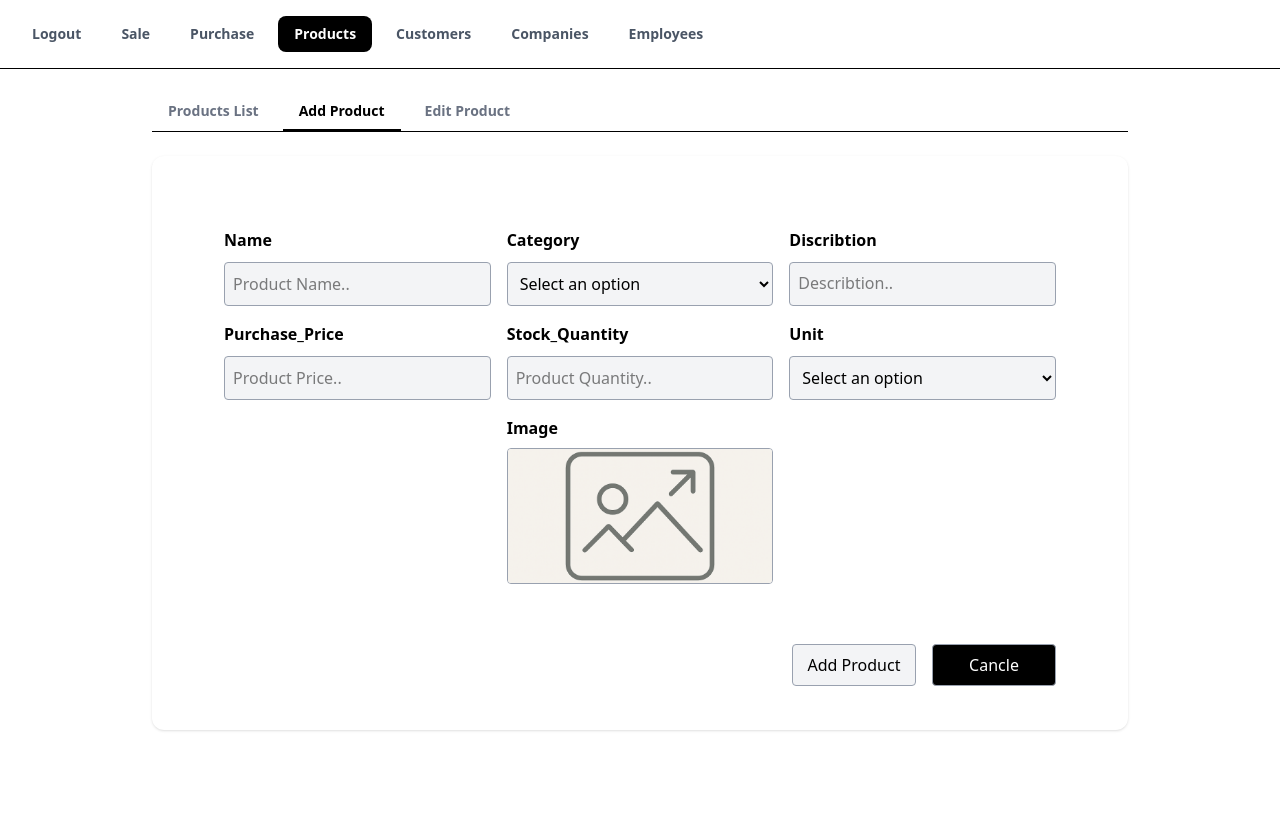
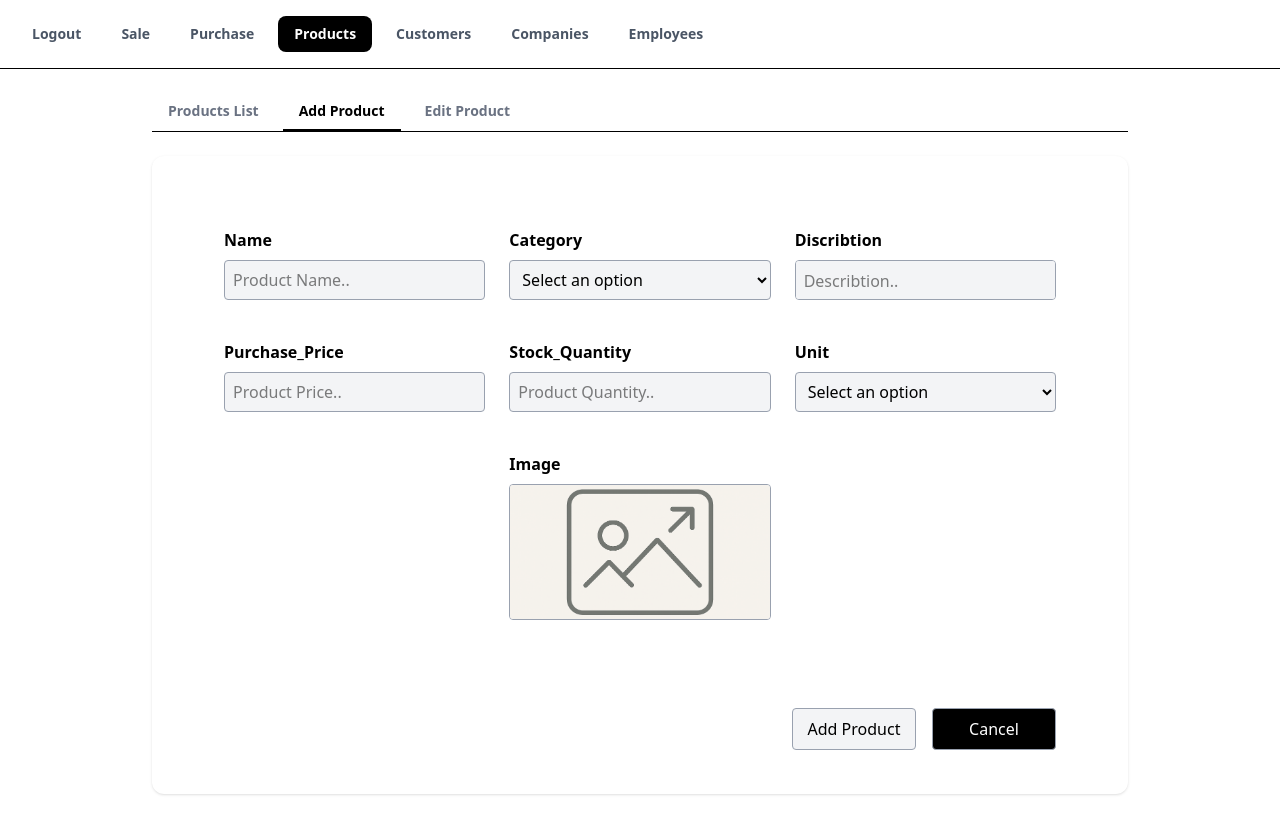
Before and after one commit to Malek1921/Sarf, a React (Vite) app: page /products in a window 1280 px wide. Both pictures are taken after typing "Sample" into the empty fields and a click on the button "Add Product". Built offline with nearby package versions, Linux system fonts and the light colour scheme.

Commit message:
addProduct logic was updated

```diff
--- a/src/App.jsx
+++ b/src/App.jsx
@@ -1,4 +1,4 @@
-import { BrowserRouter, useLocation } from "react-router";
+import { BrowserRouter } from "react-router";
 import ProjectRoutes from "./features/routes/ProjectRoutes";
 import Header from "./features/shared/Header";
 import { ToastContainer } from "react-toastify";
--- a/src/features/products/components/addProducts/AddProduct.jsx
+++ b/src/features/products/components/addProducts/AddProduct.jsx
@@ -1,12 +1,15 @@
-import React, { useState } from 'react'
+import React from 'react'
+import { useForm, Controller } from 'react-hook-form';
 import Inputes from './components/Inputes'
 import ImageBar from './components/ImageBar'
 import Button from './components/Button';
 import Select from './components/Select';
+import { toast, ToastContainer } from 'react-toastify';
+import 'react-toastify/dist/ReactToastify.css';
 
 function AddProduct() {
-
-    const initialValues = {
+    const { handleSubmit, control, reset, formState: { errors } } = useForm({
+        defaultValues: {
             name: '',
             category: '',
             discribtion: '',
@@ -15,42 +18,126 @@ function AddProduct() {
             unit: '',
             image: './DefaultProductImage.png'
         }
+    });
 
-    const [inputeValues, setInputeValues] = useState(initialValues)
+    const onValid = (data) => {
+        toast.success("Product added successfully!");
+        console.log(data);
+        reset();
+    };
 
+    const onInvalid = () => {
+        toast.error("Please fill in all required fields.");
+    };
 
     return (
-        <>
-            <div className='h-full p-10 grid grid-cols-3 grid-rows-4'>
-                <Inputes value={inputeValues.name} label={'Name'} inputValue={setInputeValues} placeholder={'Product Name..'} />
-                <Select value={inputeValues.category} inputValue={setInputeValues} label={'Category'} options={[
-                    'Electronic',
-                    'Clouthes',
-                    'Foods',
-                    'Drinks',
-                    'Shoes',
+        <form onSubmit={handleSubmit(onValid, onInvalid)}>
+            <div className='h-full p-10 grid grid-cols-3 grid-rows-4 gap-2'>
+
+                <div>
+                    <Controller
+                        name="name"
+                        control={control}
+                        rules={{ required: "This field can't be empty." }}
+                        render={({ field }) => (
+                            <Inputes {...field} label="Name" placeholder="Product Name.."
+                                className={errors.name ? "border-red-500 focus:border-red-600" : ""} />
+                        )}
+                    />
+                    <div className="h-4">
+                        {errors.name && <p className="text-red-500 pl-3 text-xs">{errors.name.message}</p>}
+                    </div>
+                </div>
+
+                <div>
+                    <Controller
+                        name="category"
+                        control={control}
+                        rules={{ required: "This field can't be empty." }}
+                        render={({ field }) => (
+                            <Select {...field} label="Category" options={[
+                                'Electronic', 'Clouthes', 'Foods', 'Drinks', 'Shoes'
+                            ]} className={errors.category ? "border-red-500  focus:border-red-600" : ""} />
+                        )}
+                    />
+                    <div className="h-4">
+                        {errors.category && <p className="text-red-500 pl-3 text-xs">{errors.category.message}</p>}
+                    </div>
+                </div>
+
+                <div>
+                    <Controller
+                        name="discribtion"
+                        control={control}
+                        render={({ field }) => (
+                            <Inputes {...field} label="Discribtion" placeholder="Describtion.." tArea />
+                        )}
+                    />
+                    <div className="h-4"></div>
+                </div>
+
+                <div>
+                    <Controller
+                        name="purchase_price"
+                        control={control}
+                        rules={{ required: "This field can't be empty." }}
+                        render={({ field }) => (
+                            <Inputes {...field} type={'number'} label="Purchase_Price" placeholder="Product Price.."
+                                className={errors.purchase_price ? "border-red-500  focus:border-red-600" : ""} />
+                        )}
+                    />
+                    <div className="h-4">
+                        {errors.purchase_price && <p className="text-red-500 pl-3 text-xs">{errors.purchase_price.message}</p>}
+                    </div>
+                </div>
+
+                <div>
+                    <Controller
+                        name="stock_quantity"
+                        control={control}
+                        rules={{ required: "This field can't be empty." }}
+                        render={({ field }) => (
+                            <Inputes {...field} type={'number'} label="Stock_Quantity" placeholder="Product Quantity.."
+                                className={errors.stock_quantity ? "border-red-500  focus:border-red-600" : ""} />
+                        )}
+                    />
+                    <div className="h-4">
+                        {errors.stock_quantity && <p className="text-red-500 pl-3 text-xs">{errors.stock_quantity.message}</p>}
+                    </div>
+                </div>
+
+                <div>
+                    <Controller
+                        name="unit"
+                        control={control}
+                        render={({ field }) => (
+                            <Select {...field} label="Unit" options={[
+                                'Electronic', 'Clouthes', 'Foods', 'Drinks', 'Shoes'
                             ]} />
-                <Inputes value={inputeValues.discribtion} inputValue={setInputeValues} label={'Discribtion'} placeholder={'Describtion..'} tArea={true} />
-                <Inputes value={inputeValues.purchase_price} inputValue={setInputeValues} label={'Purchase_Price'} placeholder={'Product Price..'} />
-                <Inputes value={inputeValues.stock_quantity} inputValue={setInputeValues} label={'Stock_Quantity'} placeholder={'Product Quantity..'} />
-                <Select value={inputeValues.unit} inputValue={setInputeValues} label={'Unit'} options={[
-                    'Electronic',
-                    'Clouthes',
-                    'Foods',
-                    'Drinks',
-                    'Shoes',
-                ]} />
+                        )}
+                    />
+                    <div className="h-4"></div>
+                </div>
+
                 <i></i>
-                <ImageBar value={inputeValues.image} setInputValue={setInputeValues} label={'Image'} />
+
+                <Controller
+                    name="image"
+                    control={control}
+                    rules={{ required: "Please select an image." }}
+                    render={({ field }) => (
+                        <ImageBar {...field} label="Image" />
+                    )}
+                />
             </div>
+
             <div className='w-full flex justify-end pr-12 pb-5 gap-4'>
-                <Button innerText={'Add Product'} onClick={() => {
-                    console.log(inputeValues);
-                    setInputeValues(initialValues);
-                }} bStyle={'bg-gray-100 text-black hover:bg-gray-200'} />
-                <Button innerText={'Cancle'} onClick={() => { setInputeValues(initialValues) }} bStyle={'bg-black text-white hover:bg-gray-800'} />
+                <Button innerText="Add Product" type="submit" bStyle="bg-gray-100 text-black hover:bg-gray-200" />
+                <Button innerText="Cancel" onClick={() => reset()} bStyle="bg-black text-white hover:bg-gray-800" />
             </div>
-        </>
+
+            <ToastContainer position="top-right" autoClose={3000} />
+        </form>
     )
 }
 
--- a/src/features/products/components/addProducts/components/Button.jsx
+++ b/src/features/products/components/addProducts/components/Button.jsx
@@ -1,11 +1,14 @@
 import React from 'react'
 
-function Button({ innerText, bStyle, onClick }) {
+function Button({ innerText, bStyle, onClick, type }) {
     return (
         <button
-            className={`rounded-sm border p-2 w-31 border-gray-400 font-medium outline-0 mt-2 transition-all duration-300 cursor-pointer ${bStyle && bStyle}`}
-            onClick={onClick && onClick}
-        >{innerText}</button>
+            type={type || 'button'}
+            className={`rounded-sm border p-2 w-31 border-gray-400 font-medium outline-0 mt-2 transition-all duration-300 cursor-pointer ${bStyle || ''}`}
+            onClick={onClick}
+        >
+            {innerText}
+        </button>
     )
 }
 
--- a/src/features/products/components/addProducts/components/Inputes.jsx
+++ b/src/features/products/components/addProducts/components/Inputes.jsx
@@ -1,26 +1,25 @@
 import React from 'react'
 
-function Inputes({ label, type, placeholder, value, inputValue, tArea }) {
-
+function Inputes({ label, type, placeholder, value, onChange, tArea, className }) {
     return (
         <div className='p-2 grid grid-cols-1 grid-rows-3'>
             <label className='font-bold text-black'>{label}</label>
-            {tArea ?
+            {tArea ? (
                 <textarea
-                    value={ value && value}
-                    placeholder={placeholder && placeholder}
-                    onChange={(e) => { inputValue(prev => ({ ...prev, [label.toLowerCase()]: e.target.value })) }}
-                    className='bg-gray-100 rounded-sm h-11 resize-none border disabled:bg-gray-200 disabled:text-blue-300 border-gray-400 font-medium p-2 focus:border-2 focus:border-gray-600 outline-0 text-black row-span-2 mt-2'
-                ></textarea>
-                :
+                    value={value}
+                    placeholder={placeholder}
+                    onChange={onChange}
+                    className={`bg-gray-100 rounded-sm h-10 resize-none border border-gray-400 font-medium p-2 focus:border-2 outline-0 text-black row-span-2 mt-2 ${className || ''}`}
+                />
+            ) : (
                 <input
-                    className='bg-gray-100 rounded-sm border disabled:bg-gray-200 disabled:text-blue-300 border-gray-400 font-medium pl-2 focus:border-2 focus:border-gray-600 outline-0 text-black row-span-2 mt-2'
-                    type={type ? type : 'text'}
-                    placeholder={placeholder ? placeholder : ''}
-                    value={value && value}
-                    onChange={(e) => {inputValue(prev => ({...prev, [label.toLowerCase()]: e.target.value}))}}
+                    type={type || 'text'}
+                    placeholder={placeholder || ''}
+                    value={value}
+                    onChange={onChange}
+                    className={`bg-gray-100 rounded-sm border border-gray-400 font-medium pl-2 focus:border-2 outline-0 text-black row-span-2 mt-2 ${className || ''}`}
                 />
-            }
+            )}
         </div>
     )
 }
--- a/src/features/products/components/addProducts/components/Select.jsx
+++ b/src/features/products/components/addProducts/components/Select.jsx
@@ -1,13 +1,17 @@
 import React from 'react'
 
-function Select({ label, options, inputValue, value }) {
+function Select({ label, options, value, onChange, className }) {
     return (
         <div className='p-2 grid grid-cols-1 grid-rows-3'>
             <label className='font-bold text-black'>{label}</label>
-            <select value={value} onChange={(e) => { inputValue(prev => ({ ...prev, [label.toLowerCase()]: e.target.value })) }} className='bg-gray-100 rounded-sm border disabled:bg-gray-200 disabled:text-blue-300 border-gray-400 font-medium pl-2 focus:border-2 focus:border-gray-600 outline-0 text-black row-span-2 mt-2'>
+            <select
+                value={value}
+                onChange={onChange}
+                className={`bg-gray-100 rounded-sm border border-gray-400 font-medium pl-2 focus:border-2 outline-0 text-black row-span-2 mt-2 ${className || ''}`}
+            >
                 <option value="">Select an option</option>
                 {options && options.map((option) => (
-                    <option>{option}</option>
+                    <option key={option} value={option}>{option}</option>
                 ))}
             </select>
         </div>
```
Also changed, not shown: src/features/products/components/addProducts/components/ImageBar.jsx (+5 -16 lines). Lines whose indentation alone changed are shown as unchanged.
